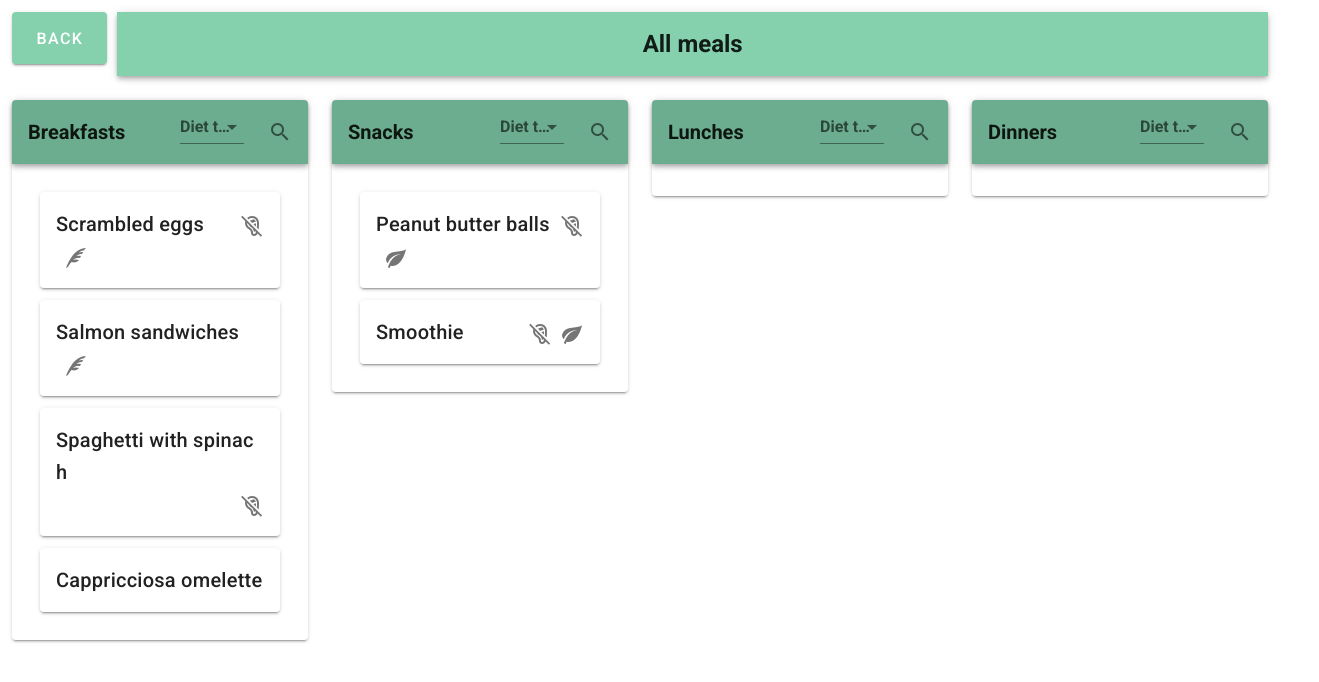
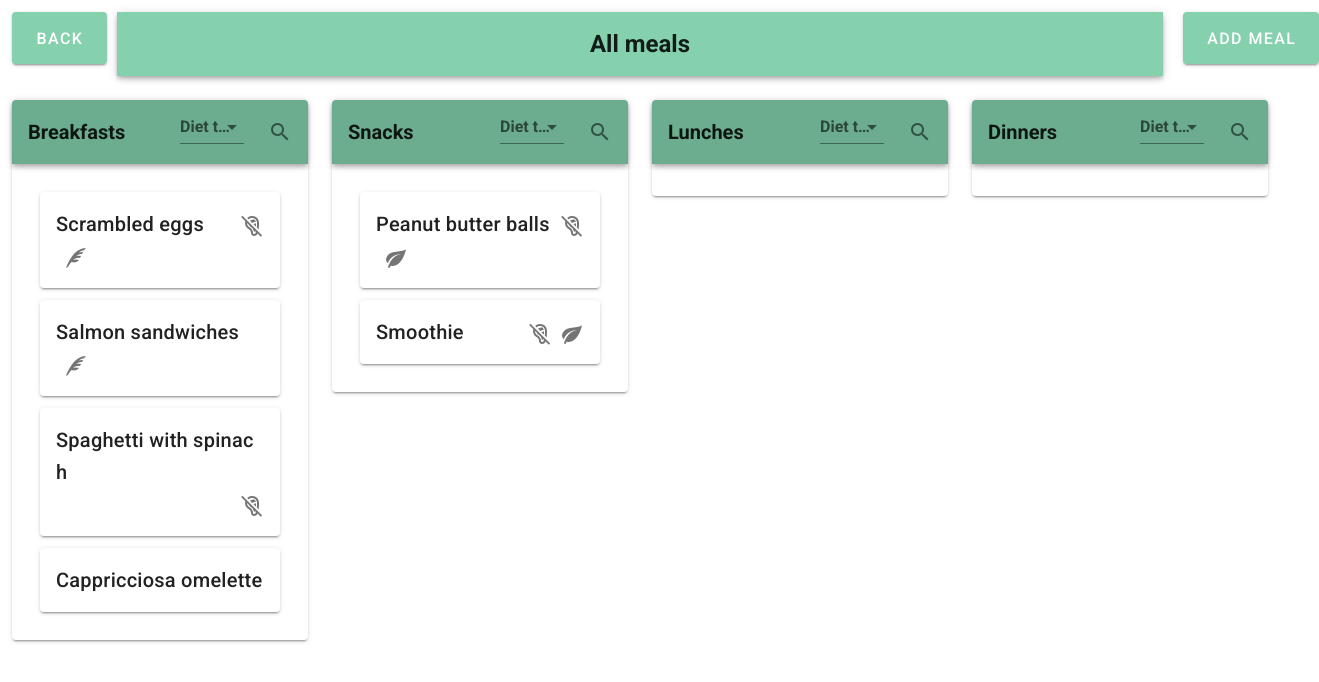
Before and after one commit to skoones/Plates, a Vue app in the folder frontend/: page /browse in a window 1280 px wide. Shown: the top 682 px of the page, 1319 px wide, since content can reach past the window. Built offline with nearby package versions, Linux system fonts and the light colour scheme.

Commit message:
Started creating 'add meal' popup

```diff
--- /dev/null
+++ b/frontend/src/components/AddMealPopup.vue
@@ -0,0 +1,33 @@
+<template>
+  <div>
+    <v-dialog v-model="dialog" max-width="600px" persistent>
+      <template v-slot:activator="{ on, attrs }">
+        <v-btn v-bind="attrs" v-on="on" class="primary mt-auto mb-auto ml-3" x-large @click="dialog = true">
+          Add meal
+        </v-btn>
+      </template>
+      <v-card>
+        <v-btn class="primary" @click="dialog = false">
+          Close
+        </v-btn>
+      </v-card>
+    </v-dialog>
+  </div>
+</template>
+
+<script>
+export default {
+  name: "AddMealPopup",
+
+  data() {
+    return {
+      dialog: false
+    }
+
+  }
+}
+</script>
+
+<style scoped>
+
+</style>
--- a/frontend/src/views/MealsFullView.vue
+++ b/frontend/src/views/MealsFullView.vue
@@ -7,7 +7,7 @@
             Back
           </v-btn>
         </v-col>
-        <v-col align-self="center" cols="11">
+        <v-col align-self="center" cols="10">
           <v-toolbar class="primary">
             <v-spacer></v-spacer>
             <v-toolbar-title class="text-h5 font-weight-bold">
@@ -15,6 +15,9 @@
             </v-toolbar-title>
             <v-spacer></v-spacer>
           </v-toolbar>
+        </v-col>
+        <v-col :justify="'space-between'" cols="1">
+          <add-meal-popup></add-meal-popup>
         </v-col>
       </v-row>
     </v-container>
@@ -25,11 +28,12 @@
 <script>
 
 import MealAllLists from "@/components/MealAllLists";
+import AddMealPopup from "@/components/AddMealPopup";
 
 export default {
   name: "MealsFullView",
 
-  components: {MealAllLists},
+  components: {AddMealPopup, MealAllLists},
 
   data() {
     return {
```
